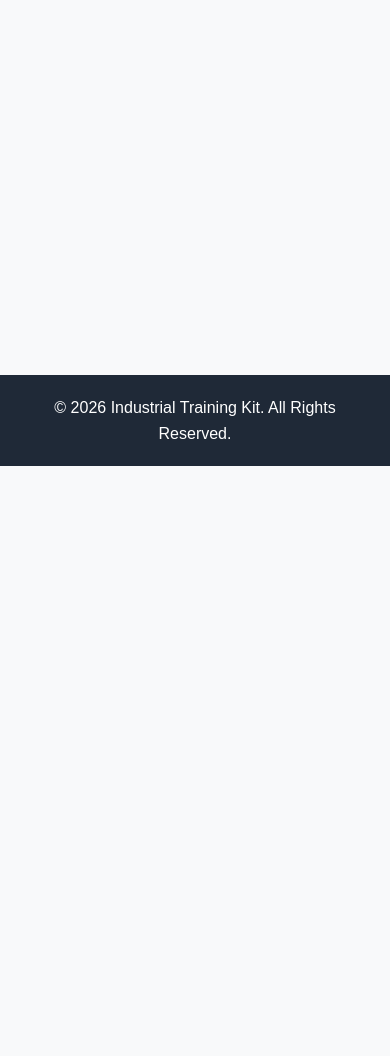
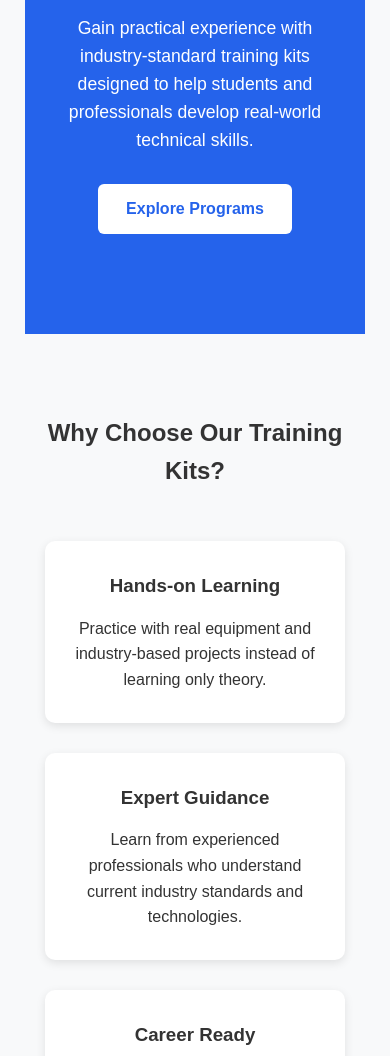
Before and after one commit to Cedric-Raichand/Decode_Labs-Full-Stack-Project-1, a plain HTML site: page index.html in a window 390 px wide. Shown: the part 526-1582 px from the top of the page. Before the commit the page ends 992 px from the top, so only its background shows below. Drawn offline with Linux system fonts and the light colour scheme.

Commit message:
feat: build responsive home page

```diff
--- a/css/responsive.css
+++ b/css/responsive.css
@@ -14,4 +14,12 @@
     main {
         padding: 25px;
     }
+
+    .hero h1 {
+        font-size: 2.2rem;
+    }
+
+    .feature-card {
+        width: 100%;
+    }
 }
--- a/css/style.css
+++ b/css/style.css
@@ -54,3 +54,72 @@ footer {
     text-align: center;
     padding: 20px;
 }
+/* Hero Section */
+
+.hero {
+    background: #2563eb;
+    color: white;
+    text-align: center;
+    padding: 100px 20px;
+}
+
+.hero-content {
+    max-width: 800px;
+    margin: auto;
+}
+
+.hero h1 {
+    font-size: 3rem;
+    margin-bottom: 20px;
+}
+
+.hero p {
+    font-size: 1.1rem;
+    margin-bottom: 30px;
+}
+
+.btn {
+    display: inline-block;
+    padding: 12px 28px;
+    background: white;
+    color: #2563eb;
+    text-decoration: none;
+    border-radius: 6px;
+    font-weight: bold;
+    transition: 0.3s;
+}
+
+.btn:hover {
+    background: #e5e7eb;
+}
+
+/* Features */
+
+.features {
+    padding: 80px 20px;
+}
+
+.features h2 {
+    text-align: center;
+    margin-bottom: 50px;
+}
+
+.feature-container {
+    display: flex;
+    gap: 30px;
+    justify-content: center;
+    flex-wrap: wrap;
+}
+
+.feature-card {
+    width: 300px;
+    padding: 30px;
+    background: white;
+    border-radius: 10px;
+    box-shadow: 0 3px 10px rgba(0,0,0,.1);
+    text-align: center;
+}
+
+.feature-card h3 {
+    margin-bottom: 15px;
+}
--- a/index.html
+++ b/index.html
@@ -26,8 +26,53 @@
 </header>
 
     <main>
-        <h1>Home Page</h1>
-    </main>
+    <!-- Hero Section -->
+    <section class="hero">
+        <div class="hero-content">
+            <h1>Industrial Training Kits for Future Innovators</h1>
+            <p>
+                Gain practical experience with industry-standard training kits
+                designed to help students and professionals develop real-world
+                technical skills.
+            </p>
+
+            <a href="services.html" class="btn">Explore Programs</a>
+        </div>
+    </section>
+
+    <!-- Features Section -->
+    <section class="features">
+        <h2>Why Choose Our Training Kits?</h2>
+
+        <div class="feature-container">
+
+            <div class="feature-card">
+                <h3>Hands-on Learning</h3>
+                <p>
+                    Practice with real equipment and industry-based projects
+                    instead of learning only theory.
+                </p>
+            </div>
+
+            <div class="feature-card">
+                <h3>Expert Guidance</h3>
+                <p>
+                    Learn from experienced professionals who understand current
+                    industry standards and technologies.
+                </p>
+            </div>
+
+            <div class="feature-card">
+                <h3>Career Ready</h3>
+                <p>
+                    Build practical skills that prepare you for internships,
+                    certifications, and future employment.
+                </p>
+            </div>
+
+        </div>
+    </section>
+</main>
 
     <footer>
     <p>&copy; 2026 Industrial Training Kit. All Rights Reserved.</p>
```
